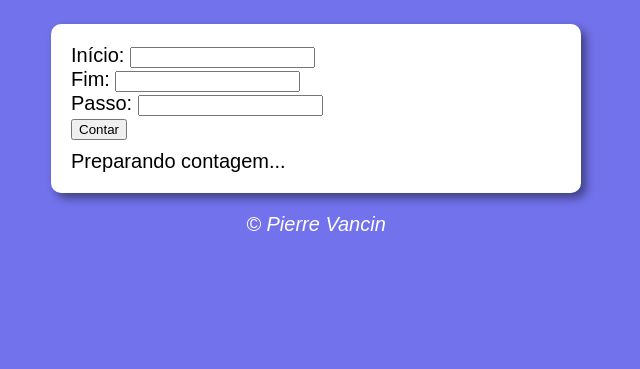
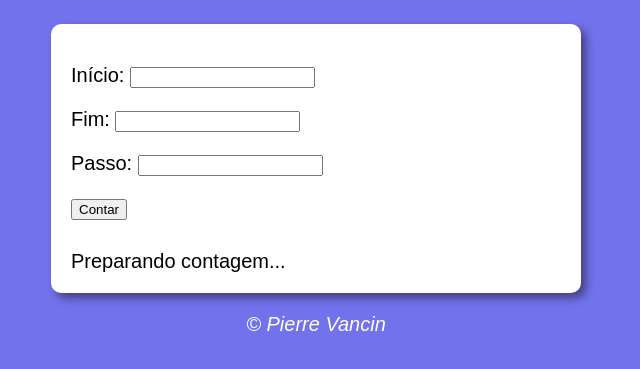
Before and after one commit to PieVancin/desafios-javascript, a plain HTML site: page exercícios/exContador/index.html in a window 1280 px wide. Shown: the part 75-444 px from the top of the page, without its empty margins (324-964 px from the left). Drawn offline with Linux system fonts and the light colour scheme.

Commit message:
feat: contador finalizado

```diff
--- a/exercícios/exContador/index.html
+++ b/exercícios/exContador/index.html
@@ -6,23 +6,18 @@
     <meta name="viewport" content="width=device-width, initial-scale=1.0">
     <link rel="stylesheet" href="style.css">
     <script src="script.js"></script>
-    <title>Exercício Horários</title>
+    <title>Exercício Contador</title>
 </head>
 <body>
     <header>
         <h1>Vamos contar</h1>
     </header>
     <section>
-        <div>
-            <form onsubmit="contar()">
-                <label for="inicio:">Início: </label>
-                <input type="text" name="inicio" id="inicio"><br>
-                <label for="fim">Fim: </label>
-                <input type="text" name="fim" id="fim"><br>
-                <label for="passo">Passo:</label>
-                <input type="text" name="passo" id="passo"><br>
-                <input type="submit" value="Contar">
-            </form>
+        <div id="dados">
+            <p>Início: <input type="number" name="inicio" id="inicio"></p>
+            <p>Fim: <input type="number" name="fim" id="fim"></p>
+            <p>Passo: <input type="number" name="passo" id="passo"></p>
+            <p><input type="button" value="Contar" onclick="contar()"></p>
         </div>
         <div id="resultado">
             Preparando contagem...
--- a/exercícios/exContador/script.js
+++ b/exercícios/exContador/script.js
@@ -3,10 +3,25 @@ function contar() {
     let fim = document.getElementById("fim")
     let passso = document.getElementById("passo")
     let resultado = document.getElementById("resultado")
-    for (inicio; inicio < fim; passo) {
-        if (inicio <= 0) {
-            resultado.innerHTML = eee
+
+    if (inicio.value.length == 0 || passso.value.length == 0 || fim.value.length == 0) {
+        window.alert('Erro')
+    } else {
+        resultado.innerHTML = `Contando... <br>`
+    }
+    let ini = Number(inicio.value)
+    let f = Number(fim.value)
+    let p = Number(passo.value)
+
+    if (ini < f) {
+        for (ini; ini <= f; ini += p) {
+            resultado.innerHTML += `${ini} \u{1F449}`
         }
-        document.getElementById("resultado").innerHTML = `${passo}`
+        resultado.innerHTML += `\u{1F3C1}`
+    } else {
+        for (ini; ini >= f; ini -= p) {
+            resultado.innerHTML += `${ini} \u{1F449}`
+        }
+        resultado.innerHTML += `\u{1F3C1}`
     }
 }
```
